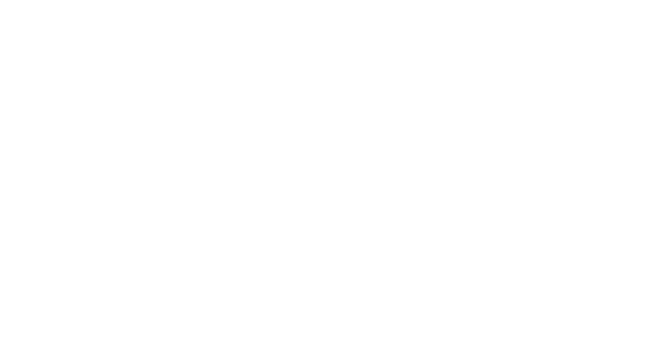
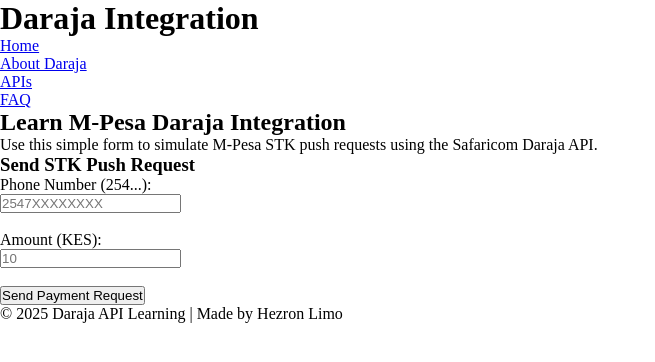
Before and after one commit to LimoHezron/Daraja-2.0, a plain HTML site: page index.html in a window 1280 px wide. Shown: the whole page, without its empty margins (0-655 px from the left). Drawn offline with Linux system fonts and the light colour scheme.

Commit message:
complete html

```diff
--- a/index.html
+++ b/index.html
@@ -4,8 +4,43 @@
     <meta charset="UTF-8">
     <meta name="viewport" content="width=device-width, initial-scale=1.0">
     <title>Daraja 2.0 API</title>
+    <link rel="stylesheet" href="style.css">
 </head>
 <body>
+    <header>
+        <h1>Daraja Integration</h1>
+        <nav>
+            <ul>
+                <li><a href="#">Home</a></li>
+                <li><a href="#">About Daraja</a></li>
+                <li><a href="#">APIs</a></li>
+                <li><a href="#">FAQ</a></li>
+            </ul>
+        </nav>
+    </header>
 
+    <main>
+        <section class="intro">
+            <h2>Learn M-Pesa Daraja Integration</h2>
+            <p>Use this simple form to simulate M-Pesa STK push requests using the Safaricom Daraja API.</p>
+        </section>
+
+        <section class="stk-form">
+            <h3>Send STK Push Request</h3>
+            <form method="POST" action="stkpush.php">
+                <label for="phone">Phone Number (254...):</label><br>
+                <input type="text" id="phone" name="phone" placeholder="2547XXXXXXXX" required><br><br>
+
+                <label for="amount">Amount (KES):</label><br>
+                <input type="number" id="amount" name="amount" placeholder="10" required><br><br>
+
+                <button type="submit">Send Payment Request</button>
+            </form>
+        </section>
+    </main>
+
+    <footer>
+        <p>&copy; 2025 Daraja API Learning | Made by Hezron Limo</p>
+    </footer>
 </body>
 </html>
--- /dev/null
+++ b/style.css
@@ -0,0 +1,5 @@
+*{
+    padding: 0;
+    margin: 0;
+    box-sizing: border-box;
+}
```
